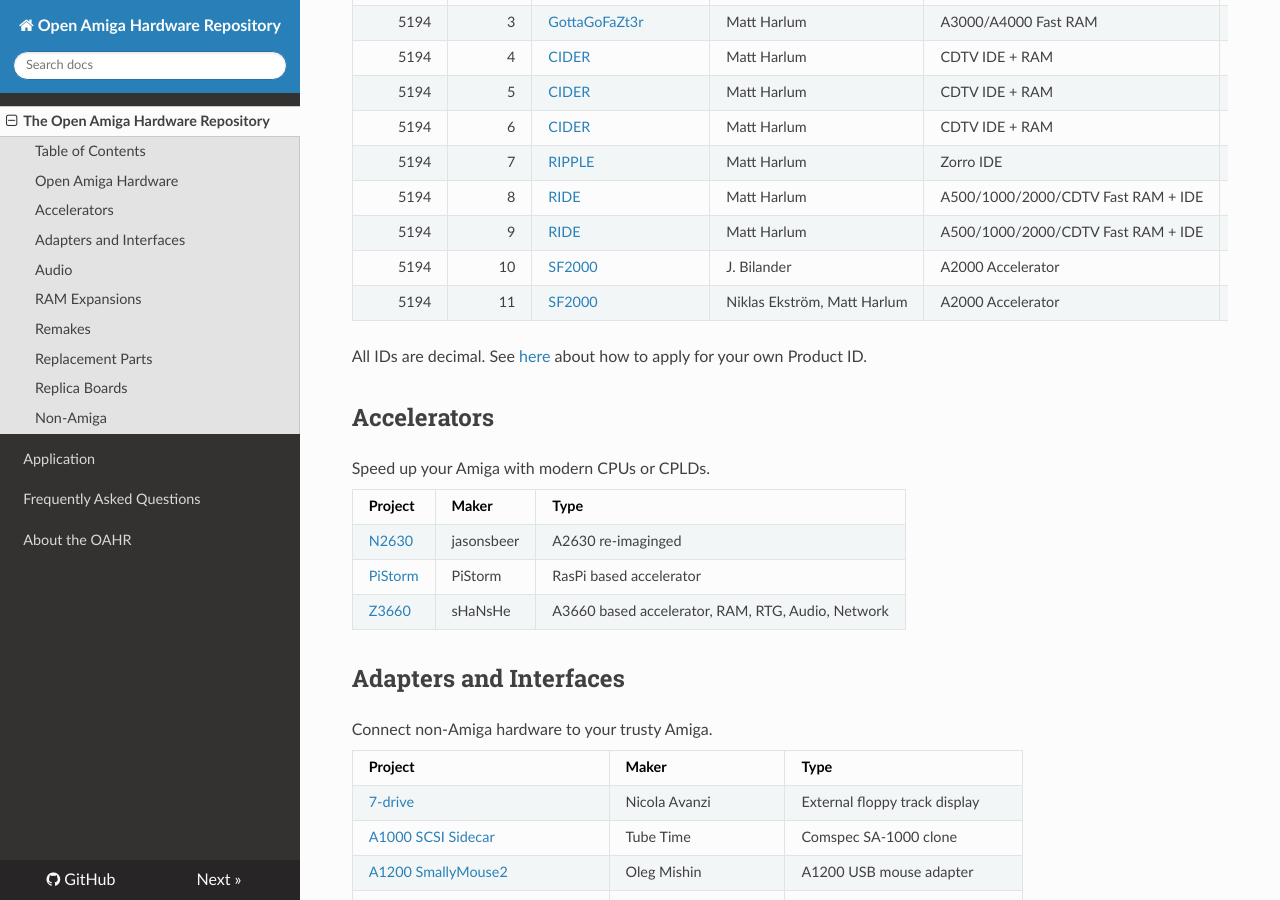
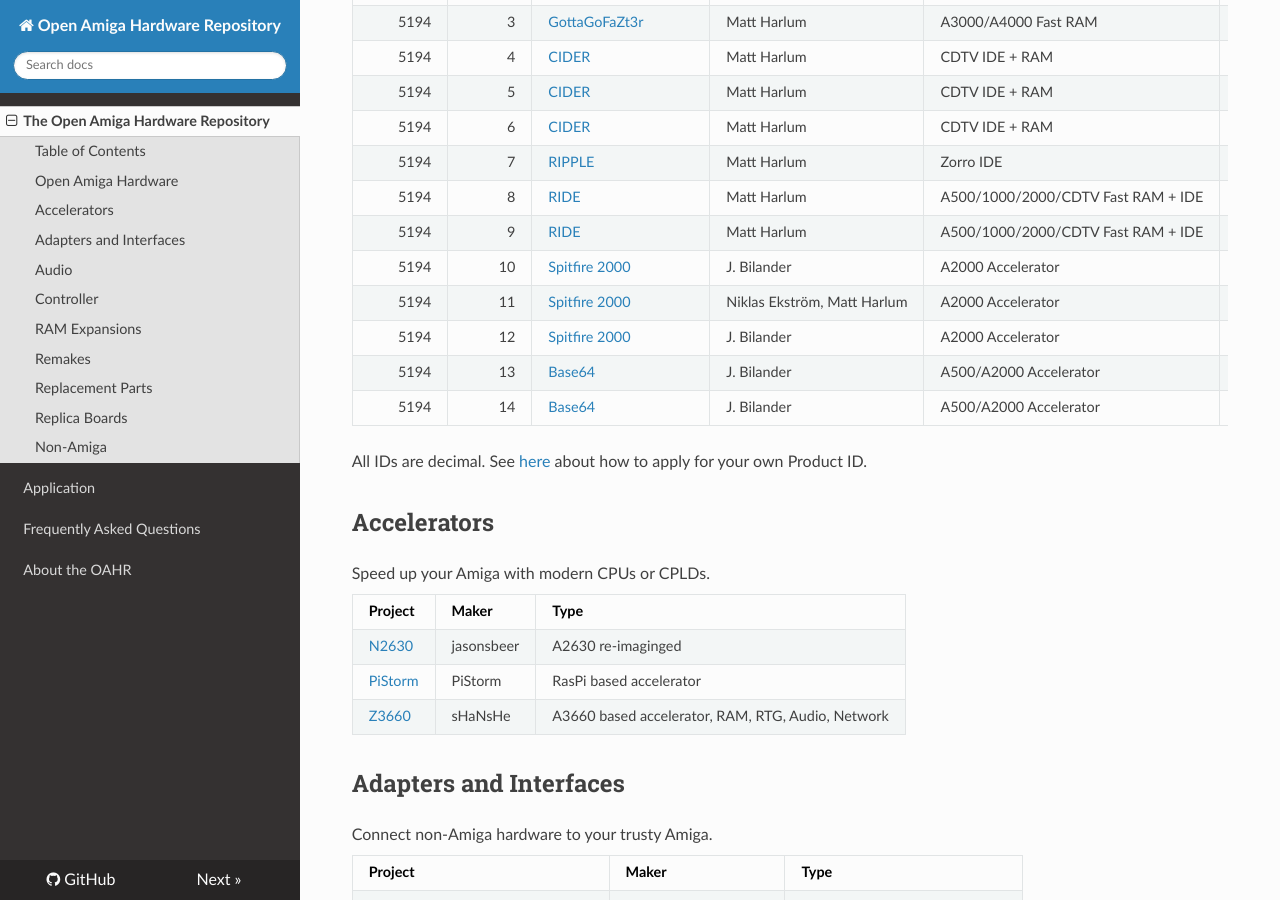
Before and after one commit to oahr/oahr, an MkDocs documentation site: the page built from src/index.md, in a window 1280 px wide and 900 px high, scrolled down 676 px. Built offline with MkDocs 1.6.1, drawn with Linux system fonts in a browser that asks for light colours; some of the changed text lies outside the part shown.

```diff
--- a/src/index.md
+++ b/src/index.md
@@ -26,8 +26,11 @@ These projects use a Product ID from the Open Amiga Hardware Repository.
 | 5194 |   7 | [RIPPLE](https://github.com/LIV2/RIPPLE-IDE) | Matt Harlum | Zorro IDE | IDE |
 | 5194 |   8 | [RIDE](https://github.com/LIV2/RIDE) | Matt Harlum | A500/1000/2000/CDTV Fast RAM + IDE | Fast RAM |
 | 5194 |   9 | [RIDE](https://github.com/LIV2/RIDE) | Matt Harlum | A500/1000/2000/CDTV Fast RAM + IDE | IDE |
-| 5194 |  10 | [SF2000](https://github.com/jbilander/SF2000) | J. Bilander | A2000 Accelerator | RAM |
-| 5194 |  11 | [SF2000](https://github.com/jbilander/SF2000) | Niklas Ekström, Matt Harlum | A2000 Accelerator | SD Card |
+| 5194 |  10 | [Spitfire 2000](https://github.com/jbilander/SF2000) | J. Bilander | A2000 Accelerator | RAM |
+| 5194 |  11 | [Spitfire 2000](https://github.com/jbilander/SF2000) | Niklas Ekström, Matt Harlum | A2000 Accelerator | SD Card |
+| 5194 |  12 | [Spitfire 2000](https://github.com/jbilander/SF2000) | J. Bilander | A2000 Accelerator | Control Registers |
+| 5194 |  13 | [Base64](https://github.com/jbilander/Base64) | J. Bilander | A500/A2000 Accelerator | Fast RAM |
+| 5194 |  14 | [Base64](https://github.com/jbilander/Base64) | J. Bilander | A500/A2000 Accelerator | Control Registers |
 
 All IDs are decimal. See [here](application.md) about how to apply for your own Product ID.
 
@@ -72,6 +75,15 @@ All kind of audio related projects.
 | [Amiga Stereo Digitizer](https://github.com/wiretap-retro/Amiga-Stereo-Digitizer) | Sampedenawa, wiretap | Parallel port digitizer |
 | [AmiGUS](https://github.com/necronomfive/AmiGUS-pub) | Oliver Achten | ZII Sound Board |
 | [Prelude ZII Sound Card](https://github.com/wiretap-retro/Prelude-ZII-Sound-Card) | wiretap | Replica of the Prelude ZII |
+
+## Controller
+
+Harddisk controller boards.
+
+| Project  | Maker | Type |
+| -------- | ----- | ---- |
+| [A4091](https://github.com/A4091/a4091-hardware) | Stefan Reinauer | ZIII SCSI Controller |
+| [A4092](https://github.com/A4091/A4092) | Stefan Reinauer | ZIII SCSI Controller |
 
 ## RAM Expansions
 
```
Also changed, not shown: docs/index.html (+52 -3 lines), docs/search/search_index.json (+1 -1 lines), docs/sitemap.xml (+4 -4 lines), 1 other file.
